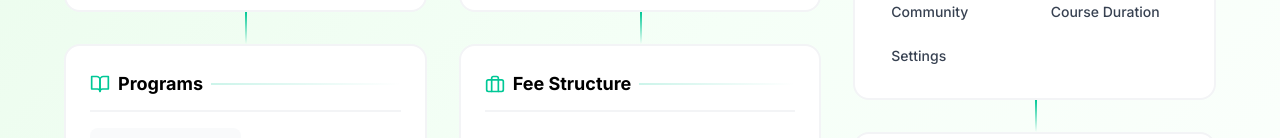
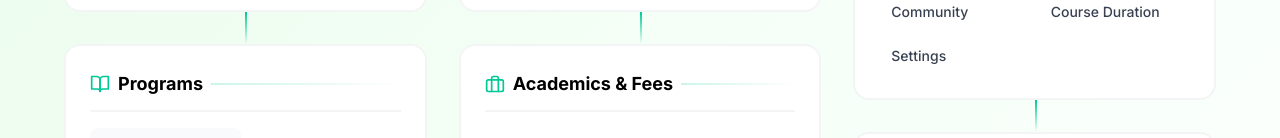
Before and after one commit to Stripe-Edge/DictaHub, a Next.js app: page /sitemap in a window 1280 px wide. Shown: the part 659-797 px from the top of the page. Built offline with nearby package versions, Linux system fonts and the light colour scheme.

Commit message:
Update page.tsx

```diff
--- a/app/sitemap/page.tsx
+++ b/app/sitemap/page.tsx
@@ -28,10 +28,10 @@ const siteStructure = {
     { label: "12-Month Diplomas", href: "#" },
     { label: "Self-Paced Learning", href: "#" },
   ],
-  feeStructure: [
-    { label: "Pricing Plans", href: "#" },
-    { label: "Scholarships", href: "#" },
-    { label: "Payment Options", href: "#" },
+  AcademicsFees: [
+    { label: "Pricing Plans", href: "/tuition" },
+    { label: "Scholarships", href: "/scholarship" },
+    { label: "Payment Options", href: "payment" },
     { label: "Academy Calendar", href: "/portal/calendar" },
   ],
   portal: [
@@ -199,9 +199,9 @@ export default function SitemapPage() {
               delay={0.15}
             />
             <SectionGroup
-              title="Fee Structure"
+              title="Academics & Fees"
               icon={Briefcase}
-              items={siteStructure.feeStructure}
+              items={siteStructure.AcademicsFees}
               delay={0.25}
             />
             <SectionGroup
```
